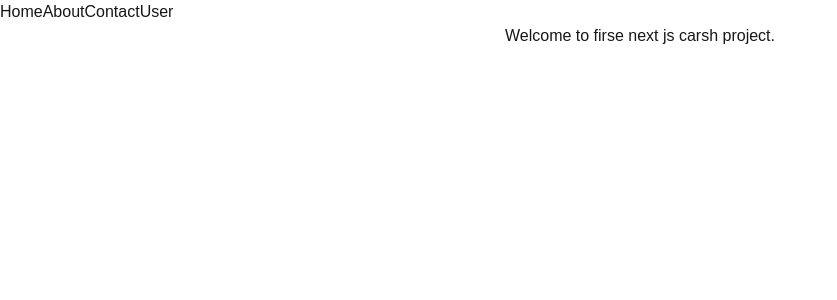
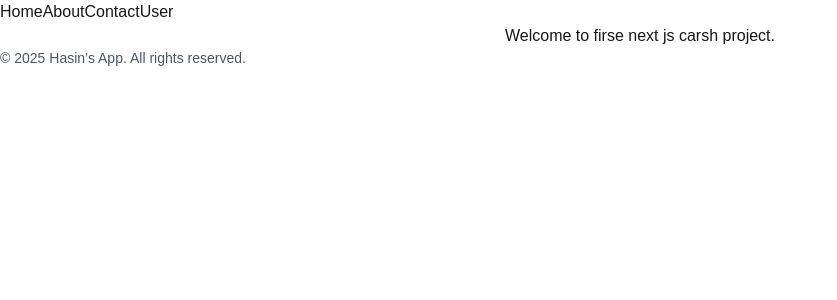
Before and after one commit to HasinPramodya/next-js-crash-project, a Next.js app: page / in a window 1280 px wide. Shown: the top 300 px of the page, without its empty margins (0-837 px from the left). Built offline with nearby package versions, Linux system fonts and the light colour scheme.

Commit message:
add footer for the website

```diff
--- a/app/layout.tsx
+++ b/app/layout.tsx
@@ -37,6 +37,9 @@
 
         </div>
         {children}
+            <p className="text-sm text-gray-600">
+                © {new Date().getFullYear()} Hasin’s App. All rights reserved.
+            </p>
       </body>
     </html>
   );
```
